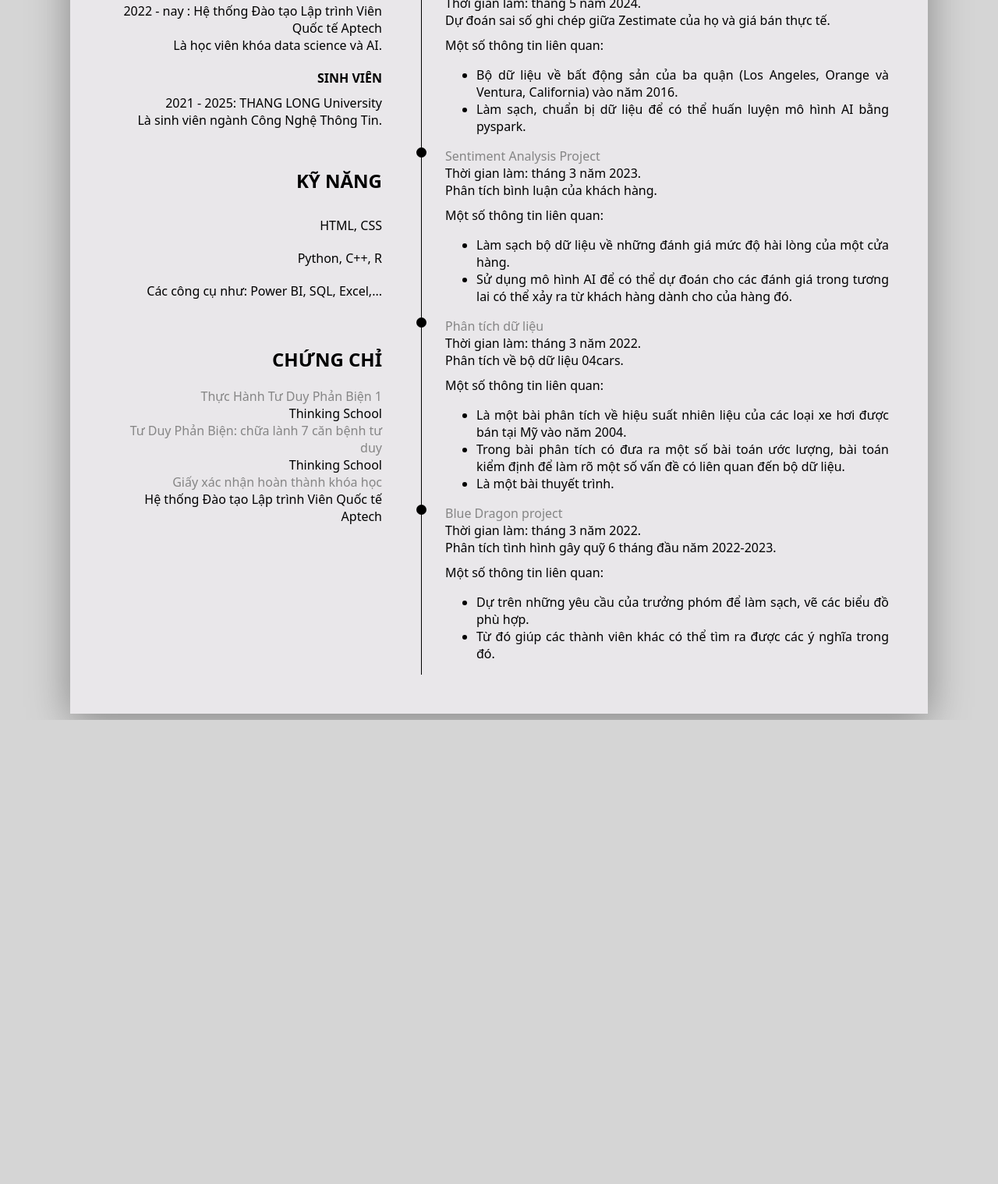
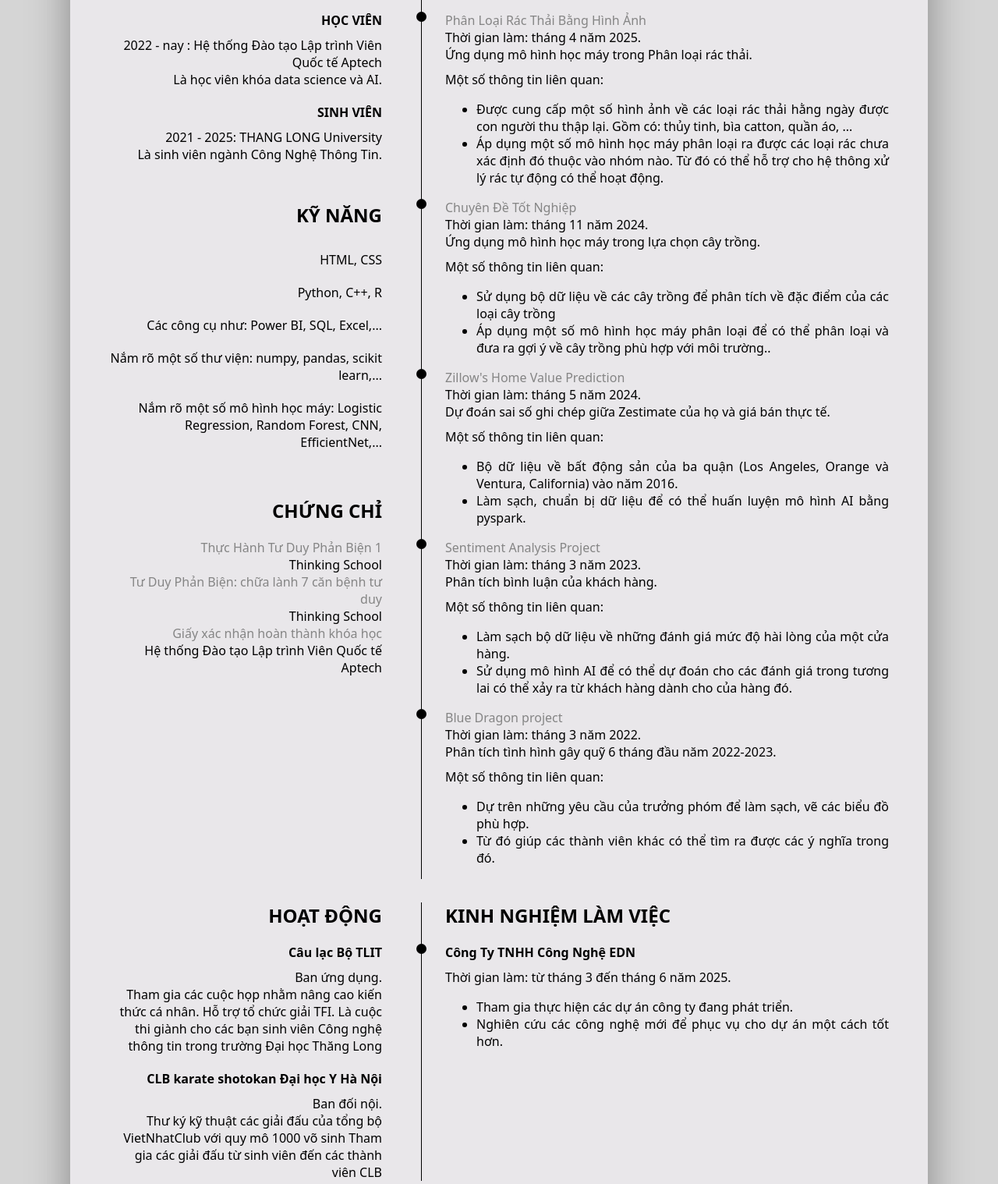
Before and after one commit to congcuongca1207/CV_CongCuong, a plain HTML site: page index.html in a window 1280 px wide. Shown: the part 569-2087 px from the top of the page at 78% size. Before the commit the page ends 1492 px from the top, so only its background shows below. Drawn offline with Linux system fonts and the light colour scheme.

Commit message:
update 30/6

```diff
--- a/index.html
+++ b/index.html
@@ -15,7 +15,7 @@
            </div>
            <div class="name">
                 <h1>NGUYỄN CÔNG CƯỜNG </h1>
-                <div class="specialize">DATA ANALYST </div>
+                <div class="specialize">DATA SCIENCE </div>
                 <ul class="contact">
                     <li>
                         <span>P</span> +84976636491
@@ -41,7 +41,8 @@
             <h2>GIỚI THIỆU BẢN THÂN </h2>
             <div class="des">
                 <ul>
-                    <li> Có kinh nghiệm trong việc tham gia các dự án được dẫn dắt bới chuyên gia trong lĩnh vực Khoa học dữ liệu.</li>
+                    <li>Có kinh nghiệm trong việc tham gia các dự án được dẫn dắt bới chuyên gia trong lĩnh vực Khoa học dữ liệu.</li>
+                    <li>Sẵn sàng tìm hiểu các kiến thức mới để phù hợp với yêu cầu của công việc và dự án.</li>
                 </ul>
             </div>
            </div>
@@ -76,6 +77,8 @@
                     <li>HTML, CSS</li>
                     <li>Python, C++, R</li>
                     <li>Các công cụ như: Power BI, SQL, Excel,...</li>
+                    <li>Nắm rõ một số thư viện: numpy, pandas, scikit learn,...</li>
+                    <li>Nắm rõ một số mô hình học máy: Logistic Regression, Random Forest, CNN, EfficientNet,...</li>
                 </ul>
                 <h2 class="skills">
                     CHỨNG CHỈ
@@ -106,9 +109,44 @@
 
            </div>
            <div class="project">
-            <h2>PROJECTS</h2>
+            <h2>DỰ ÁN </h2>
             <div class="item">
-                <a href = "" > Zillow's Home Value Prediction</a>
+                <a href = "https://drive.google.com/drive/folders/1L7g9t_P72-Ky1vl4iH6BRe1EUpcO0xet?usp=sharing" > Phân Loại Rác Thải Bằng Hình Ảnh </a>
+                <div class="time">
+                    Thời gian làm: tháng 4 năm 2025.
+                </div>
+                <div class="location">
+                    Ứng dụng mô hình học máy trong Phân loại rác thải.
+                </div>
+                <div class="des">
+                    Một số thông tin liên quan:
+                    <ul>
+                        <li> Được cung cấp một số hình ảnh về các loại rác thải hằng ngày được con người thu thập lại. Gồm có: thủy tinh, bìa catton, quần áo, ...</li>
+                        <li>Áp dụng một số mô hình học máy phân loại ra được các loại rác chưa xác định đó thuộc vào nhóm nào. Từ đó có thể hỗ trợ cho
+                            hệ thông xử lý rác tự động có thể hoạt động.
+                        </li>
+                    </ul>
+                </div>
+            </div>
+            <div class="item">
+                <a href = "https://drive.google.com/drive/folders/1kfr6BeHJjteXo1TGN9FifVa6W5r2DRN6?usp=sharing" > Chuyên Đề Tốt Nghiệp</a>
+                <div class="time">
+                    Thời gian làm: tháng 11 năm 2024.
+                </div>
+                <div class="location">
+                    Ứng dụng mô hình học máy trong lựa chọn cây trồng.
+                </div>
+                <div class="des">
+                    Một số thông tin liên quan:
+                    <ul>
+                        <li> Sử dụng bộ dữ liệu về các cây trồng để phân tích về đặc điểm của các loại cây trồng</li>
+                        <li>Áp dụng một số mô hình học máy phân loại để có thể phân loại và đưa ra gợi ý về cây trồng phù hợp với môi trường..</li>
+                    </ul>
+                </div>
+            </div>
+
+            <div class="item">
+                <a href = "https://drive.google.com/drive/folders/1x_STMxkSm_UBIIYAiqdocPYa7YffNxmp?usp=sharing" > Zillow's Home Value Prediction</a>
                 <div class="time">
                     Thời gian làm: tháng 5 năm 2024.
                 </div>
@@ -140,23 +178,7 @@
                 </div>
             </div>
 
-            <div class="item">
-                <a href = "https://drive.google.com/drive/folders/1R6o8p0mkwcq0fvOduUhp-b7Cxz_NteY_?usp=sharing" > Phân tích dữ liệu</a>
-                <div class="time">
-                    Thời gian làm: tháng 3 năm 2022.
-                </div>
-                <div class="location">
-                    Phân tích về bộ dữ liệu 04cars.
-                </div>
-                <div class="des">
-                    Một số thông tin liên quan:
-                    <ul>
-                        <li>Là một bài phân tích về hiệu suất nhiên liệu của các loại xe hơi được bán tại Mỹ vào năm 2004.</li>
-                        <li>Trong bài phân tích có đưa ra một số bài toán ước lượng, bài toán kiểm định để làm rõ một số vấn đề có liên quan đến bộ dữ liệu. </li>
-                        <li>Là một bài thuyết trình.</li>
-                    </ul>
-                </div>
-            </div>
+
             <div class="item">
                 <a href = "https://drive.google.com/drive/folders/1j9V_5xdMHoPO6l0HwadYwvxrT3aoUMFx?usp=sharing" > Blue Dragon project</a>
                 <div class="time">
@@ -175,6 +197,48 @@
             </div>
 
            </div>
+            <div class="experience">
+                <h2>HOẠT ĐỘNG </h2>
+                <div class="item">
+                    <div class="time">
+                        <h4>Câu lạc Bộ TLIT</h4>
+                    <span>Ban ứng dụng.</span>
+                    </div>
+                    <div class="des">
+                        Tham gia các cuộc họp nhằm nâng cao kiến thức cá nhân.
+                        Hỗ trợ tổ chức giải TFI. Là cuộc thi giành cho các bạn sinh viên Công nghệ thông tin trong trường Đại học Thăng Long
+
+                    </div>
+                </div>
+                <div class="item">
+                    <div class="time">
+                        <h4> CLB karate shotokan Đại học Y Hà Nội</h4>
+                    <span>Ban đối nội.</span>
+                    </div>
+                    <div class="des">
+                        Thư ký kỹ thuật các giải đấu của tổng bộ VietNhatClub với quy mô 1000 võ sinh
+                        Tham gia các giải đấu từ sinh viên đến các thành viên CLB
+
+                    </div>
+                </div>
+           </div>
+            <div class="project">
+            <h2>KINH NGHIỆM LÀM VIỆC </h2>
+            <div class="item">
+                <h4>Công Ty TNHH Công Nghệ EDN </h4>
+                <div class="time">
+                    Thời gian làm: từ tháng 3 đến tháng 6 năm 2025.
+                </div>
+
+                <div class="des">
+                    <ul>
+                        <li>Tham gia thực hiện các dự án công ty đang phát triển.</li>
+                        <li>Nghiên cứu các công nghệ mới để phục vụ cho dự án một cách tốt hơn. </li>
+                    </ul>
+                </div>
+            </div>
+
+           </div>
         </div>
 
     </body>
```
